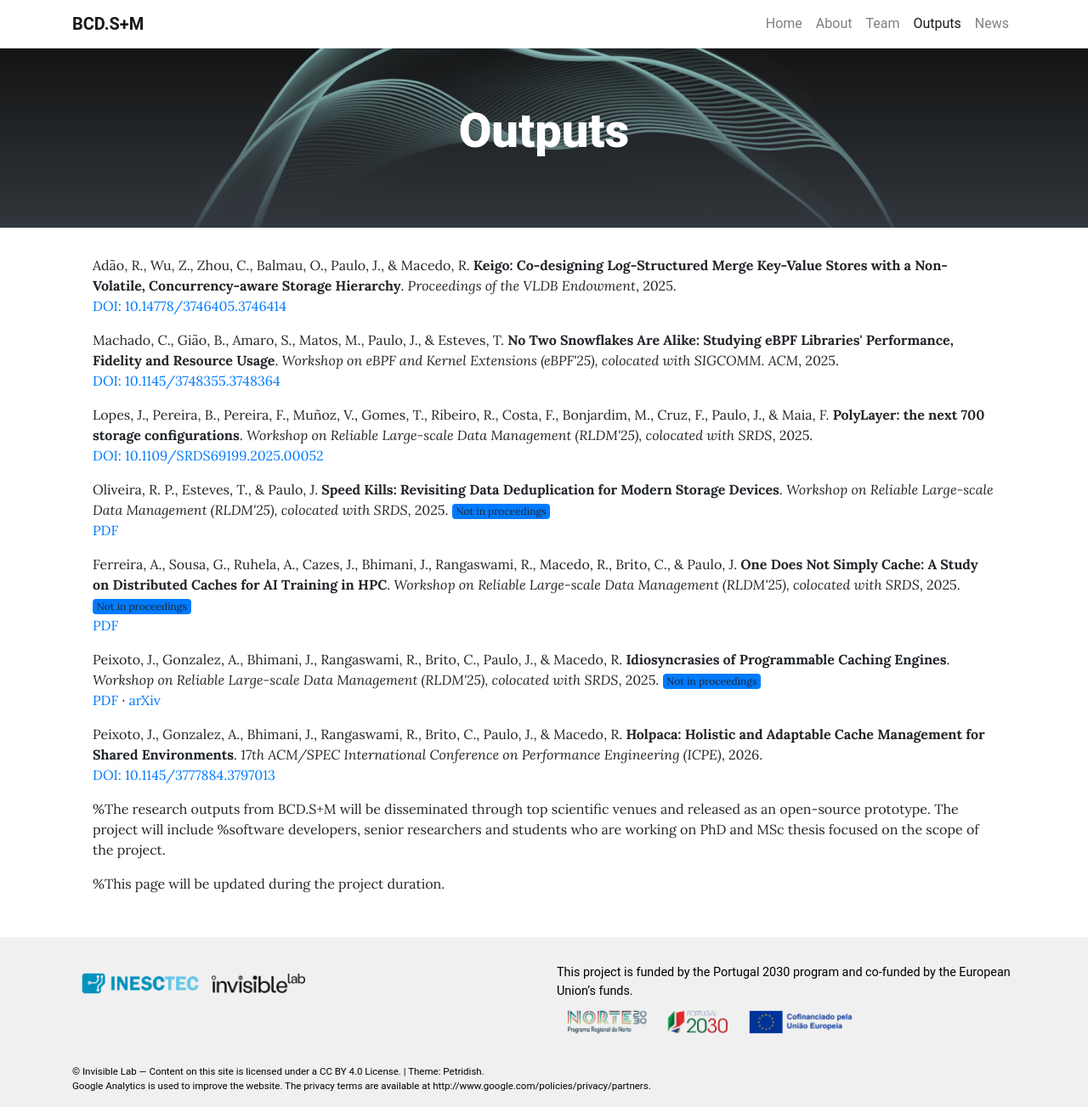
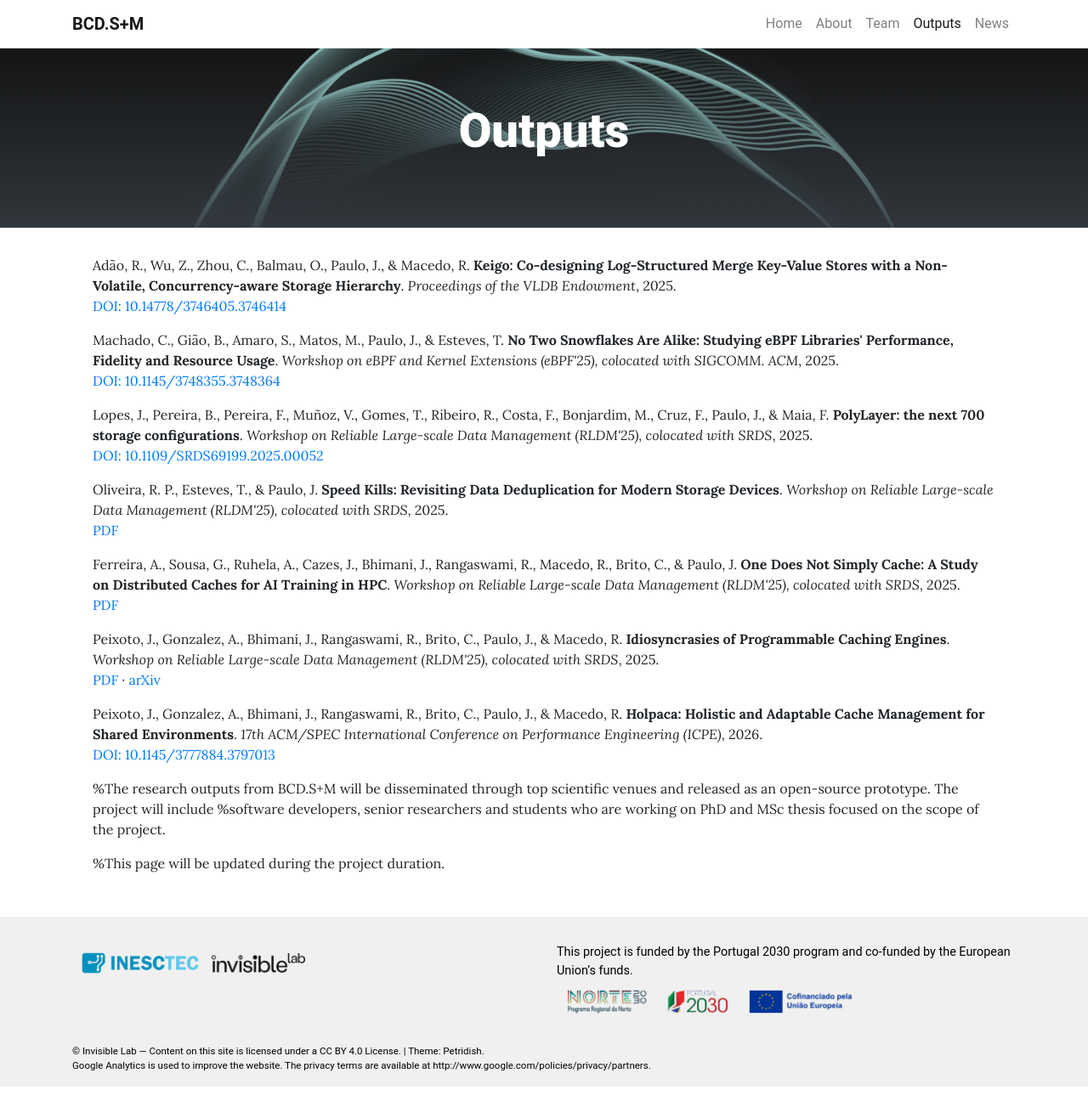
Before and after one commit to invisiblelab-dev/invisible-storage-project-website, a Jekyll site: the page built from pages/outputs.md, in a window 1280 px wide. Shown: the whole page at 85% size. Built offline with Jekyll 4.4.1, drawn with Linux system fonts in a browser that asks for light colours; after the commit the page ends 1279 px from its top, so only the background shows below that; some of the changed lines change nothing that is shown.

Commit message:
Update publication details in publications.yml
Updated publication entries in the publications.yml file, including title, authors, venue, and year for various papers. Removed 'in_proceedings' field from some entries.

```diff
--- a/_data/publications.yml
+++ b/_data/publications.yml
@@ -1,4 +1,4 @@
-# _data/output.yml
+# _data/publications.yml
 - title: "Keigo: Co-designing Log-Structured Merge Key-Value Stores with a Non-Volatile, Concurrency-aware Storage Hierarchy"
   authors: "Adão, R., Wu, Z., Zhou, C., Balmau, O., Paulo, J., & Macedo, R."
   venue: "Proceedings of the VLDB Endowment"
@@ -24,21 +24,18 @@
   authors: "Oliveira, R. P., Esteves, T., & Paulo, J."
   venue: "Workshop on Reliable Large-scale Data Management (RLDM'25), colocated with SRDS"
   year: 2025
-  in_proceedings: false
   url: "https://rldm.invisiblelab.dev/papers/speed-kills-revisiting-data-deduplication-for-modern-storage-devices.pdf"
 
 - title: "One Does Not Simply Cache: A Study on Distributed Caches for AI Training in HPC"
   authors: "Ferreira, A., Sousa, G., Ruhela, A., Cazes, J., Bhimani, J., Rangaswami, R., Macedo, R., Brito, C., & Paulo, J."
   venue: "Workshop on Reliable Large-scale Data Management (RLDM'25), colocated with SRDS"
   year: 2025
-  in_proceedings: false
   url: "https://rldm.invisiblelab.dev/papers/one-does-not-simply-cache-a-study-on-distributed-caches-for-ai-training-in-hpc.pdf"
 
 - title: "Idiosyncrasies of Programmable Caching Engines"
   authors: "Peixoto, J., Gonzalez, A., Bhimani, J., Rangaswami, R., Brito, C., Paulo, J., & Macedo, R."
   venue: "Workshop on Reliable Large-scale Data Management (RLDM'25), colocated with SRDS"
   year: 2025
-  in_proceedings: false
   url: "https://rldm.invisiblelab.dev/papers/idiosyncrasies-of-programmable-caching-engines.pdf"
   arxiv: "https://arxiv.org/abs/2603.14357"
 
```
